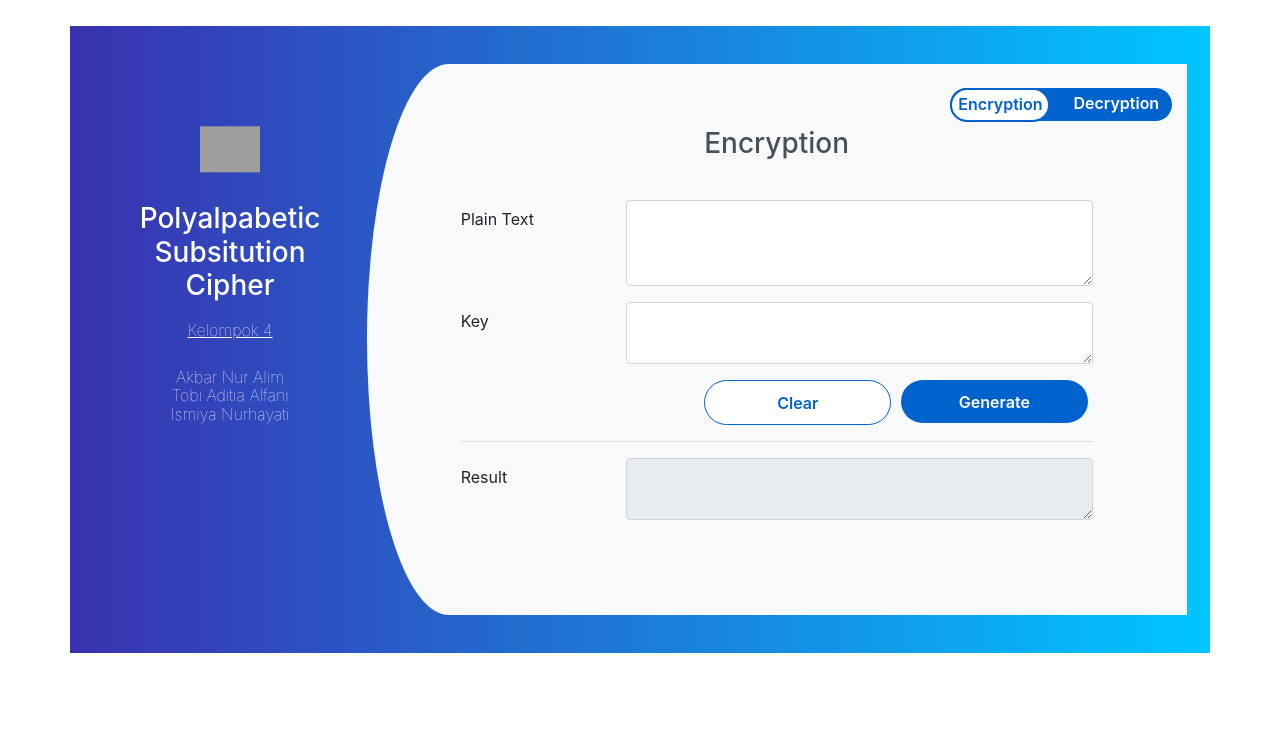
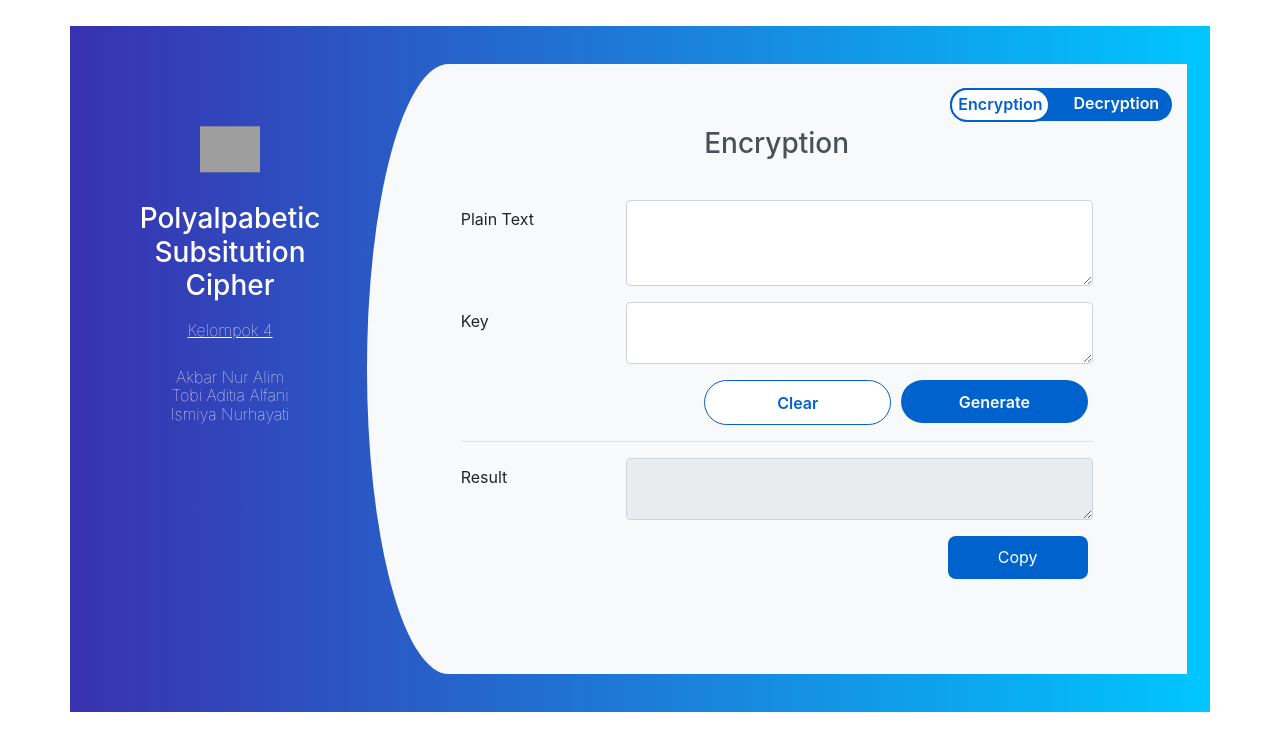
Before and after one commit to tobiaditia/tobiaditia.github.io, a PHP site: page /kriptografi/index.html in a window 1280 px wide. Shown: the top 751 px of the page. Run offline with PHP 8.4, Linux system fonts and the light colour scheme; some libraries are stand-ins or nearby versions; grey boxes are pictures that could not be loaded.

Commit message:
add copy button

```diff
--- a/kriptografi/index.html
+++ b/kriptografi/index.html
@@ -3,6 +3,7 @@
 <script src="https://maxcdn.bootstrapcdn.com/bootstrap/4.1.1/js/bootstrap.min.js"></script>
 <link href="style.css" rel="stylesheet">
 <script src="script.js"></script>
+<script src="more.js"></script>
 <!------ Include the above in your HEAD tag ---------->
 
 <div class="container register">
@@ -57,6 +58,12 @@
                                     <textarea style="font-weight: bold;" name="" id="chipertext" cols="30" rows="2" class="form-control" readonly></textarea>
                                 </div>
                             </div>
+                            <div class="form-group row">
+                                <label for="total_dibayar" class="col-sm-3 col-form-label"></label>
+                                <div class="col-sm-9">
+                                    <button class="btnCopyEncrypt" id="btnCopyEncrypt">Copy</button>
+                                </div>
+                            </div>
                         </div>
                     </div>
                 </div>
@@ -90,6 +97,12 @@
                                     <textarea style="font-weight: bold;" name="" id="plaintextInDec" cols="30" rows="2" class="form-control" readonly></textarea>
                                 </div>
                             </div>
+                            <div class="form-group row">
+                                <label for="total_dibayar" class="col-sm-3 col-form-label"></label>
+                                <div class="col-sm-9">
+                                    <button class="btnCopyDecrypt" id="btnCopyDecrypt">Copy</button>
+                                </div>
+                            </div>
                         </div>
                     </div>
                 </div>
--- /dev/null
+++ b/kriptografi/more.js
@@ -0,0 +1,12 @@
+$(document).ready(function(){
+    $("#btnCopyEncrypt").click(function () {
+        $("#chipertext").select();
+        document.execCommand('copy');
+    });
+
+    $("#btnCopyDecrypt").click(function () {
+        $("#plaintextInDec").select();
+        document.execCommand('copy');
+    });
+
+});
--- a/kriptografi/style.css
+++ b/kriptografi/style.css
@@ -106,3 +106,16 @@
     margin-bottom: -15%;
     color: #495057;
 }
+
+#btnCopyDecrypt,#btnCopyEncrypt{
+    float: right;
+    border: none;
+    border-radius: .5rem;
+    padding: 2%;
+    background: #0062cc;
+    color: #fff;
+    font-weight: 400;
+    width: 30%;
+    cursor: pointer;
+    margin: 0 5px;
+}
```
